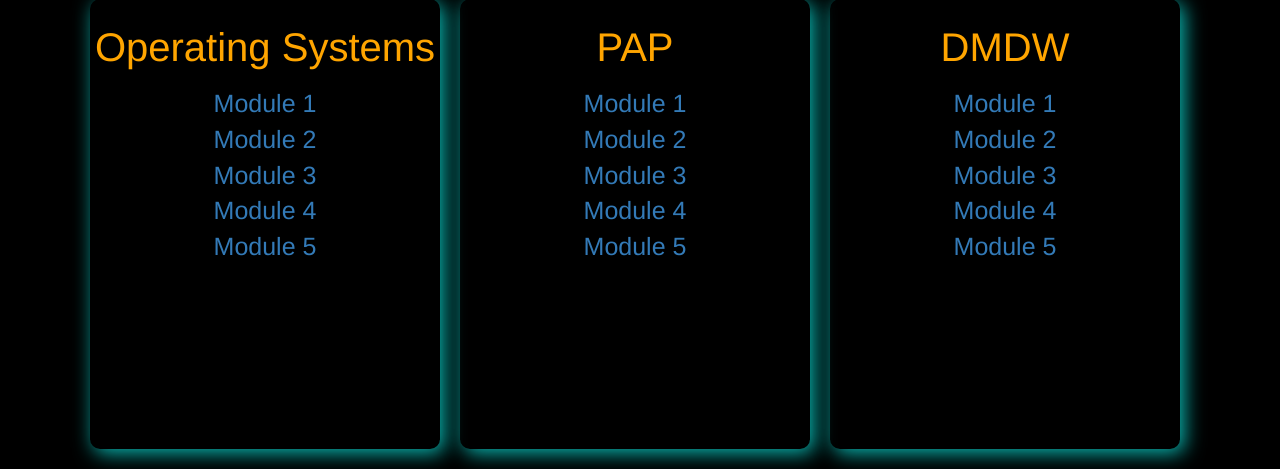
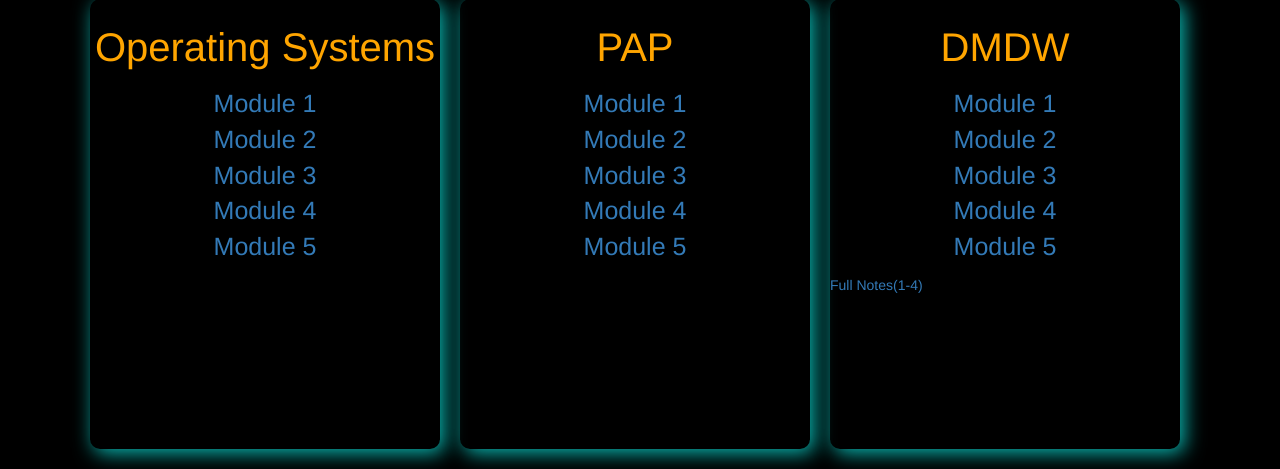
Before and after one commit to BryanCaldeira/Notes_App, a Django app: page /sem6/ in a window 1280 px wide. Shown: the part 1085-1554 px from the top of the page. Run offline with Django 3.2, Linux system fonts and the light colour scheme; some libraries are stand-ins or nearby versions.

Commit message:
Update sem6.html

```diff
--- a/templates/sem6.html
+++ b/templates/sem6.html
@@ -125,6 +125,7 @@
         <a href="{% static 'Sem6/DM/m3.pdf' %}">Module 3</a></br>
         <a href="{% static 'Sem6/DM/m4.pdf' %}">Module 4</a></br>
         <a href="{% static 'Sem6/DM/m5.pdf' %}">Module 5</a></p>
+        <a href="{% static 'Sem6/DM/full-notes.pdf' %}">Full Notes(1-4)</a></p>
       </div>
       <div class="sub">
         <p style="padding-top: 20px; text-align: center; color: orange; font-size: 40px;">Question</br>Papers</p>
```
